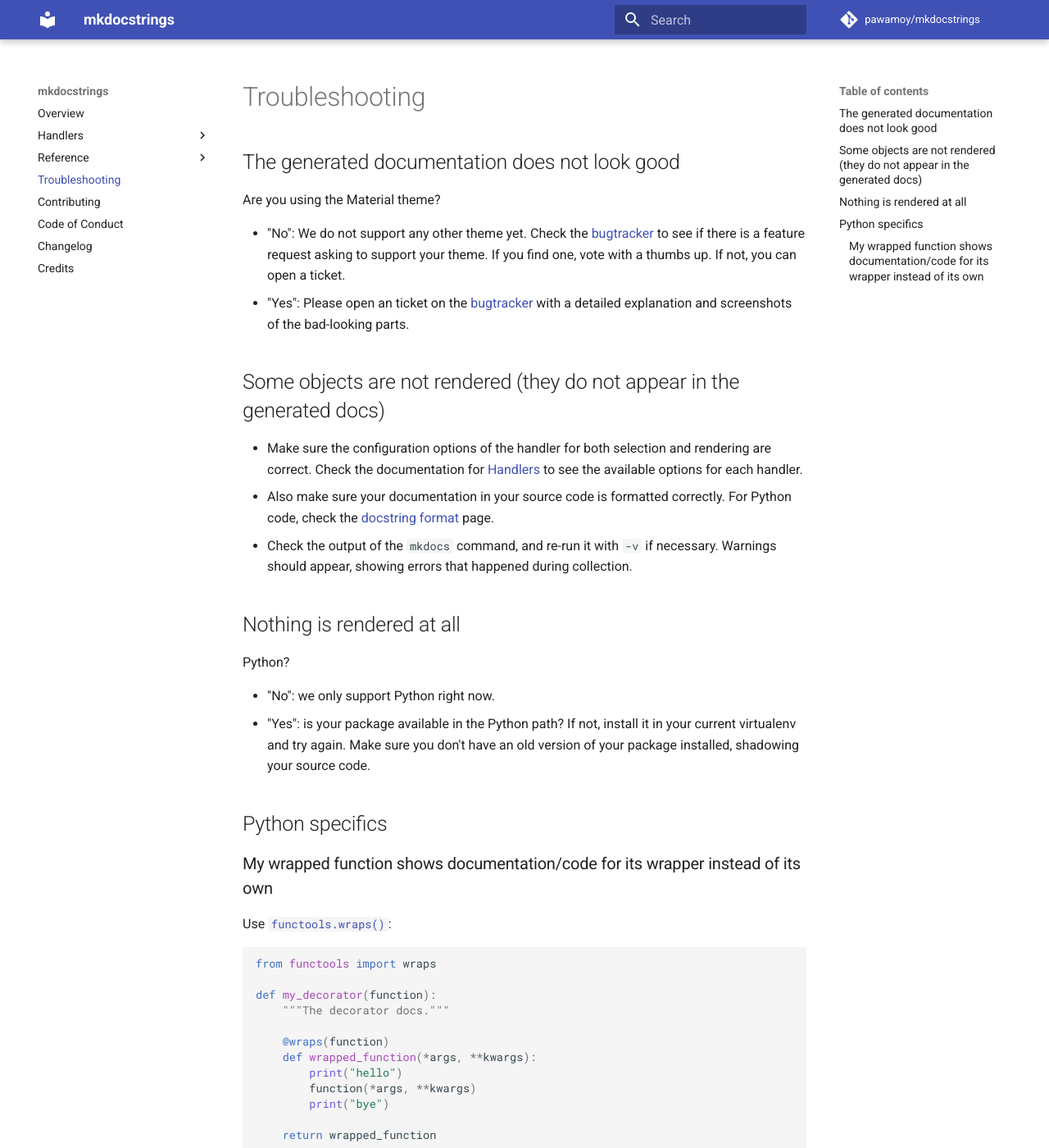
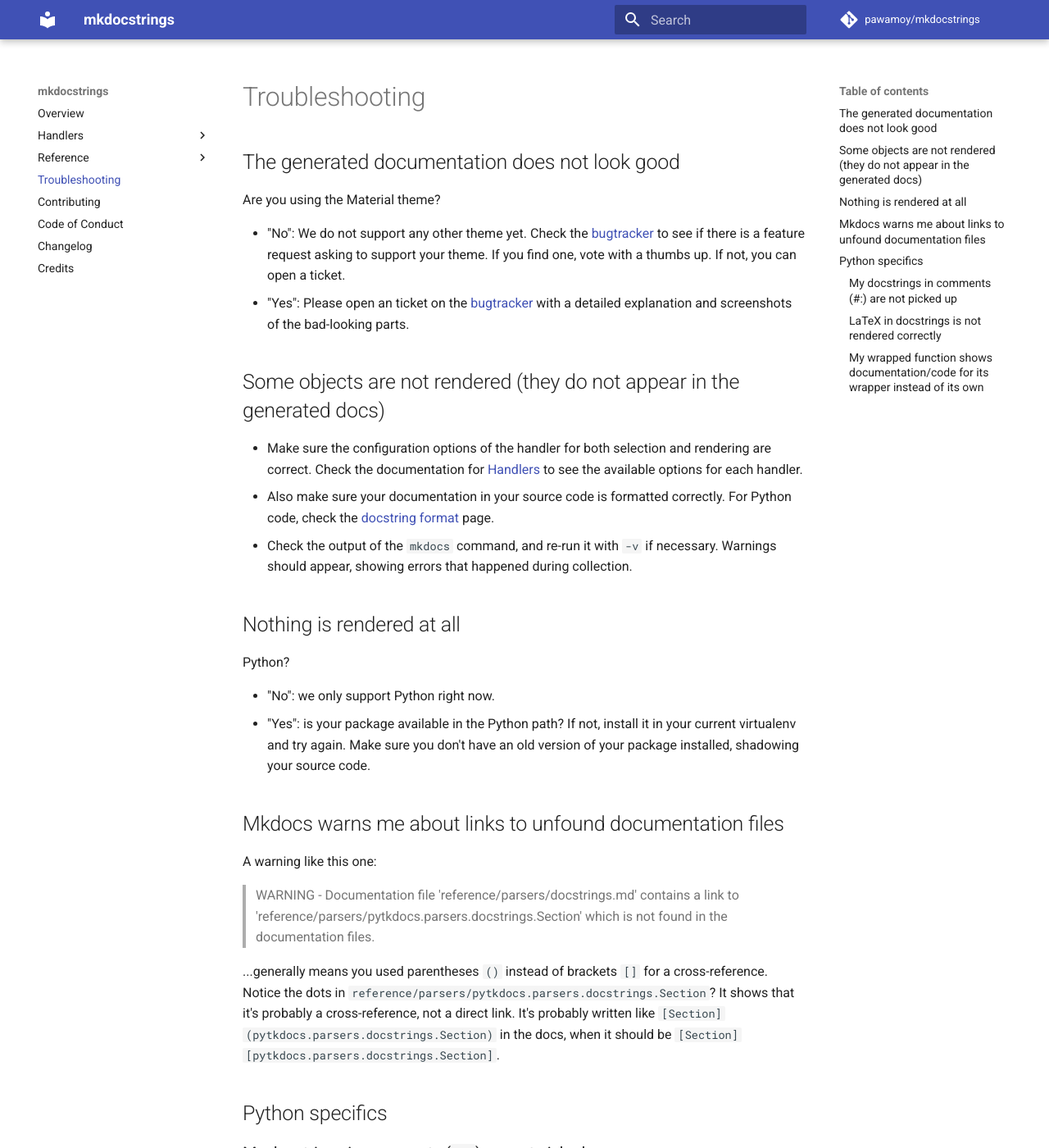
Before and after one commit to mkdocstrings/mkdocstrings, an MkDocs documentation site: the page built from docs/troubleshooting.md, in a window 1280 px wide and 1400 px high. Shown: the whole window at 82% size. Built offline with MkDocs 1.6.1 and Material for MkDocs 9.7.7, drawn with Linux system fonts in a browser that asks for light colours; comment, search, counter and statistics services are not loaded; some of the changed text lies outside the part shown.

Commit message:
docs: Update docs

````diff
--- a/docs/custom.css
+++ b/docs/custom.css
@@ -28,6 +28,6 @@
 }
 
 td p {
-  margin-top: 0;
-  margin-bottom: 0;
+  margin-top: 0 !important;
+  margin-bottom: 0 !important;
 }
--- a/docs/troubleshooting.md
+++ b/docs/troubleshooting.md
@@ -5,10 +5,11 @@
 Are you using the Material theme?
 
 - "No": We do not support any other theme yet.
-  Check the [bugtracker](https://github.com/pawamoy/mkdocstrings) to see if there is a feature request
+  Check the [bugtracker][bugtracker] to see if there is a feature request
   asking to support your theme. If you find one, vote with a thumbs up. If not, you can open a ticket.
-- "Yes": Please open an ticket on the [bugtracker](https://github.com/pawamoy/mkdocstrings) with a detailed
+- "Yes": Please open an ticket on the [bugtracker][bugtracker] with a detailed
   explanation and screenshots of the bad-looking parts.
+
 
 ## Some objects are not rendered (they do not appear in the generated docs)
 
@@ -29,7 +30,77 @@
   Make sure you don't have an old version of your package installed,
   shadowing your source code.
 
+## Mkdocs warns me about links to unfound documentation files
+
+A warning like this one:
+
+> WARNING -  Documentation file 'reference/parsers/docstrings.md'
+  contains a link to 'reference/parsers/pytkdocs.parsers.docstrings.Section'
+  which is not found in the documentation files.
+
+...generally means you used parentheses `()` instead of brackets `[]` for a cross-reference.
+Notice the dots in `reference/parsers/pytkdocs.parsers.docstrings.Section`?
+It shows that it's probably a cross-reference, not a direct link.
+It's probably written like `[Section](pytkdocs.parsers.docstrings.Section)` in the docs,
+when it should be `[Section][pytkdocs.parsers.docstrings.Section]`.
+
+
 ## Python specifics
+
+### My docstrings in comments (`#:`) are not picked up
+
+It's because [`pytkdocs`][pytkdocs] does not pick up documentation in comments.
+To load documentation for modules, classes, methods and functions, it uses [`inspect`][inspect].
+To load documentation for attributes, it uses [`ast`][ast] to parse the source code,
+searching for pairs of nodes like `assignment`-`string`, and [`ast`][ast] does not parse comments.
+
+So instead of:
+
+```python
+import enum
+
+
+class MyEnum(enum.Enum):
+    v1 = 1  #: The first choice.
+    v2 = 2  #: The second choice.
+```
+
+Write:
+
+```python
+import enum
+
+
+class MyEnum(enum.Enum):
+    v1 = 1
+    """The first choice."""
+
+    v2 = 2
+    """The second choice."""
+```
+
+It does not look better, I know, but this is the price to pay.
+
+### LaTeX in docstrings is not rendered correctly
+
+If you are using a Markdown extension like [`markdown-katex`][markdown-katex] to render LaTeX,
+add `r` in front of your docstring to make sure nothing is escaped.
+You'll still maybe have to play with escaping to get things right.
+
+Example:
+
+```python
+def math_function(x, y):
+    r"""
+    Look at these formulas:
+
+    ```math
+    f(x) = \int_{-\infty}^\infty
+    \hat f(\xi)\,e^{2 \pi i \xi x}
+    \,d\xi
+    ```
+    """
+```
 
 ### My wrapped function shows documentation/code for its wrapper instead of its own
 
@@ -54,3 +125,9 @@
     """The function docs."""
     print(*args, **kwargs)
 ```
+
+[bugtracker]: https://github.com/pawamoy/mkdocstrings
+[pytkdocs]: https://github.com/pawamoy/pytkdocs
+[inspect]: https://docs.python.org/3/library/inspect.html
+[ast]: https://docs.python.org/3/library/ast.html
+[markdown-katex]: https://gitlab.com/mbarkhau/markdown-katex
````
Also changed, not shown: CHANGELOG.md (+1 -1 lines), README.md (+5 -3 lines), docs/handlers/python.md (+2 -2 lines), docs/reference/handlers/__init__.md (+3 -0 lines), 1 other file.
